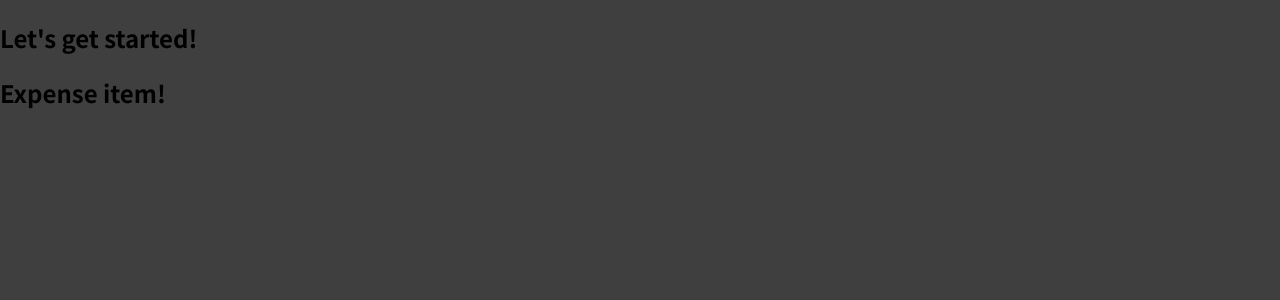
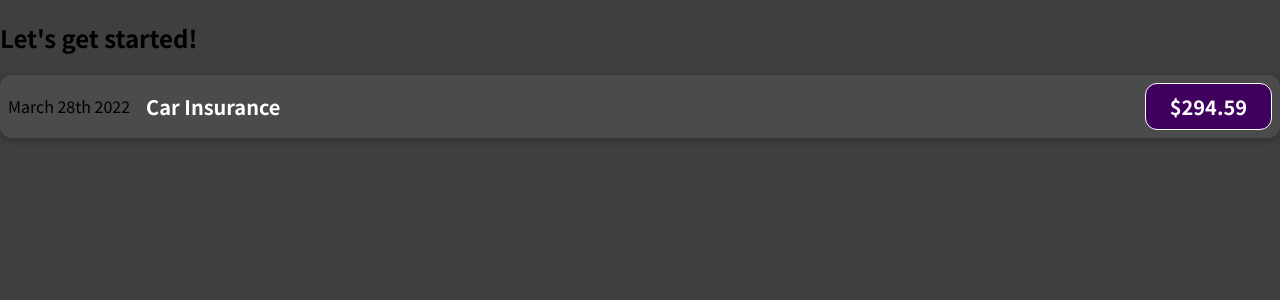
Before and after one commit to Suvanlly/React-Learning, a JavaScript app in the folder React-complete-guide/: page / in a window 1280 px wide. Shown: the top 300 px of the page. Built offline with nearby package versions, Linux system fonts and the light colour scheme.

Commit message:
add expense item styles

```diff
--- /dev/null
+++ b/React-complete-guide/src/components/ExpenseItem.css
@@ -0,0 +1,56 @@
+.expense-item {
+  display: flex;
+  justify-content: space-between;
+  align-items: center;
+  box-shadow: 0 2px 8px rgba(0, 0, 0, 0.25);
+  padding: 0.5rem;
+  margin: 1rem 0;
+  border-radius: 12px;
+  background-color: #4b4b4b;
+}
+
+.expense-item__description {
+  display: flex;
+  flex-direction: column;
+  gap: 1rem;
+  align-items: flex-end;
+  flex-flow: column-reverse;
+  justify-content: flex-start;
+  flex: 1;
+}
+
+.expense-item h2 {
+  color: #3a3a3a;
+  font-size: 1rem;
+  flex: 1;
+  margin: 0 1rem;
+  color: white;
+}
+
+.expense-item__price {
+  font-size: 1rem;
+  font-weight: bold;
+  color: white;
+  background-color: #40005d;
+  border: 1px solid white;
+  padding: 0.5rem;
+  border-radius: 12px;
+}
+
+@media (min-width: 580px) {
+  .expense-item__description {
+    flex-direction: row;
+    align-items: center;
+    justify-content: flex-start;
+    flex: 1;
+  }
+
+  .expense-item__description h2 {
+    font-size: 1.25rem;
+  }
+
+  .expense-item__price {
+    font-size: 1.25rem;
+    padding: 0.5rem 1.5rem;
+  }
+}
--- a/React-complete-guide/src/components/ExpenseItem.js
+++ b/React-complete-guide/src/components/ExpenseItem.js
@@ -1,5 +1,15 @@
+import './ExpenseItem.css';
+
 function ExpenseItem() {
-  return <h2>Expense item!</h2>
+  return (
+    <div className="expense-item">
+      <div>March 28th 2022</div>
+      <div className="expense-item__description">
+        <h2>Car Insurance</h2>
+        <div className="expense-item__price">$294.59</div>
+      </div>
+    </div>
+  )
 }
 
 export default ExpenseItem;
```
Also changed, not shown: 1 other file (tests, documents, lock files or other folders).
